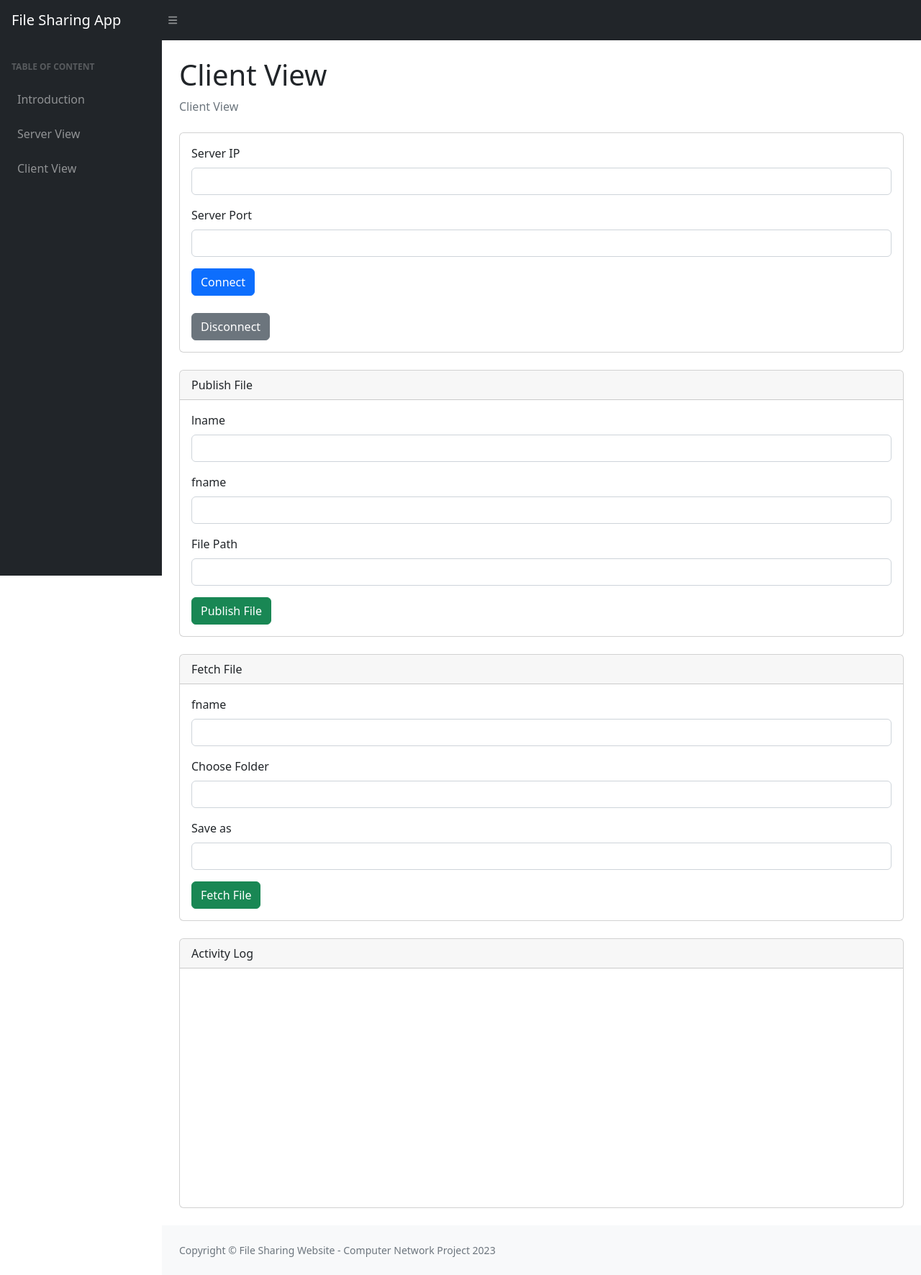
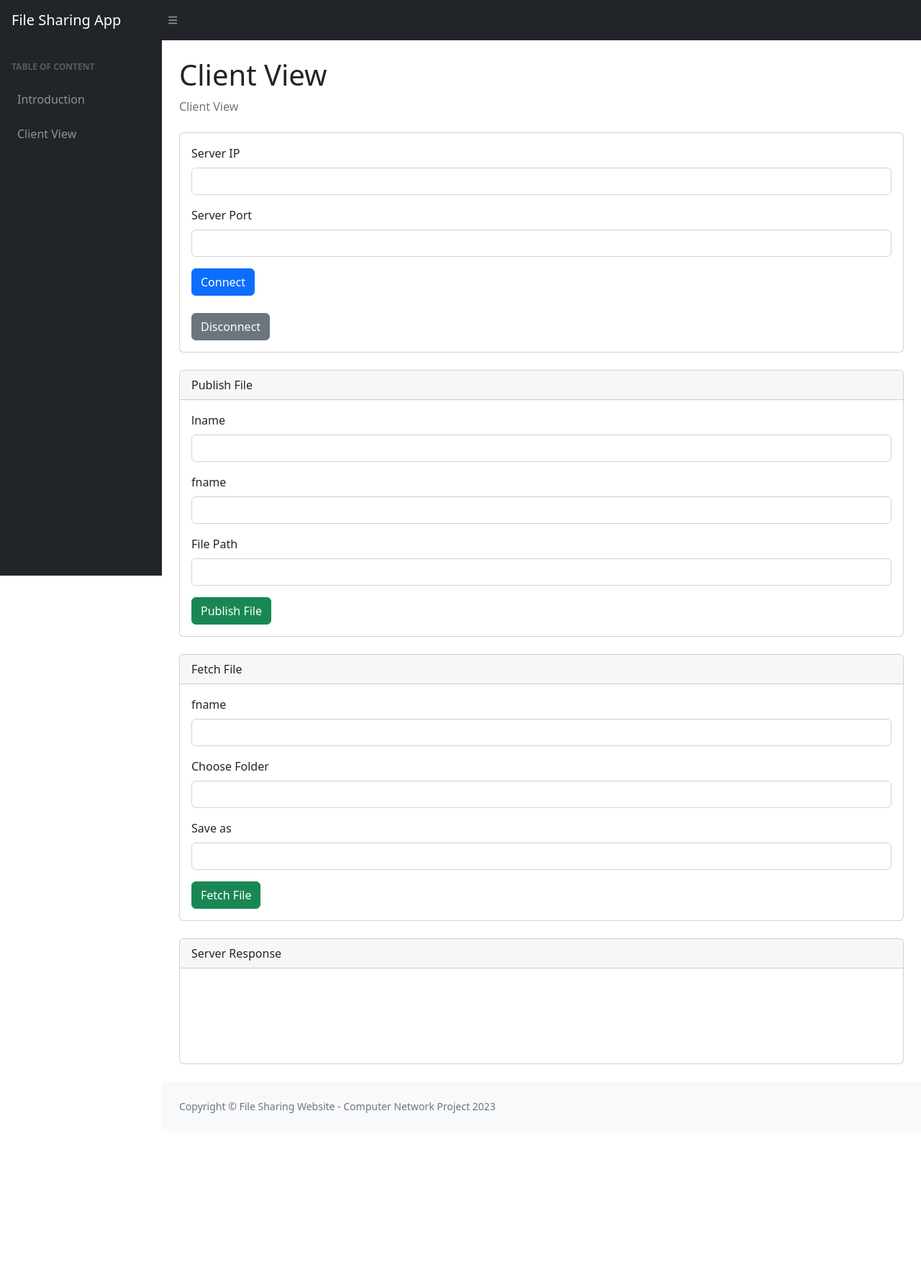
Before and after one commit to HuyyTran/BTL1_ComputerNetwork, a Flask app: page /client in a window 1280 px wide. Shown: the whole page at 72% size. After the commit the page ends 1547 px from the top, so only its background shows below. Run offline with Flask 3, Linux system fonts and the light colour scheme; some libraries are stand-ins or nearby versions.

Commit message:
Update client.html: remove server view

```diff
--- a/Website/templates/client.html
+++ b/Website/templates/client.html
@@ -28,10 +28,7 @@
                                 <div class="sb-nav-link-icon"></div>
                                 Introduction
                             </a>
-                            <a class="nav-link" href="{{ url_for('views.server_view') }}">
-                                <div class="sb-nav-link-icon"></div>
-                                Server View
-                            </a>
+
                             <a class="nav-link" href="{{ url_for('views.client_view') }}">
                                 <div class="sb-nav-link-icon"></div>
                                 Client View
@@ -115,10 +112,10 @@
                         <!-- Activity Log -->
                         <div class="card mb-4">
                             <div class="card-header">
-                                Activity Log
+                                Server Response
                             </div>
                             <div class="card-body">
-                                <div class="activity-log" style="height:300px;overflow-y:scroll;">
+                                <div class="activity-log" style="height:100px;">
                                     <!-- Log content updated via JavaScript -->
                                     <text> {{message}} </text>
                                 </div>
```
